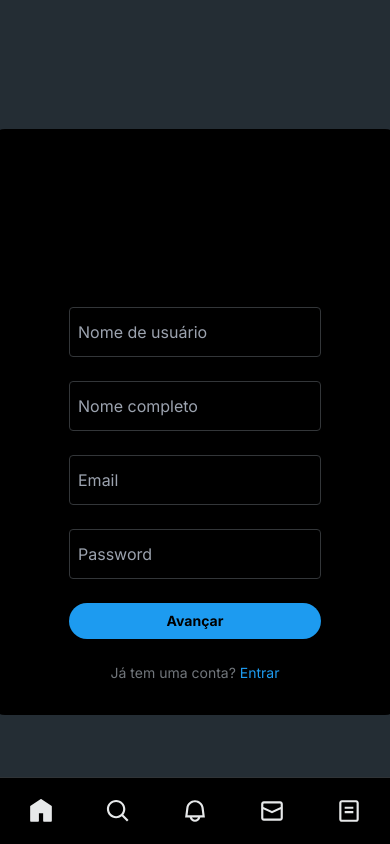
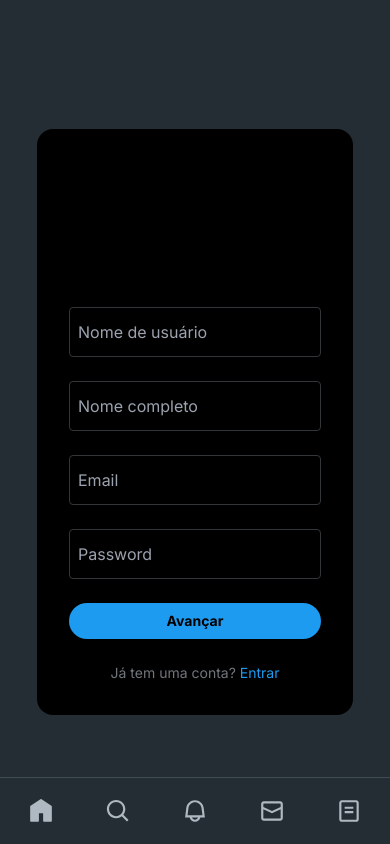
Before and after one commit to JoelsonFerreira/feeling-app, a Next.js app: page /register in a window 390 px wide. Built offline with nearby package versions, Linux system fonts and the light colour scheme.

Commit message:
feat: form mobile styles

```diff
--- a/src/app/login/page.tsx
+++ b/src/app/login/page.tsx
@@ -7,8 +7,8 @@ import { loginUser } from "@/actions/users/login";
 
 export default function Login() {
   return (
-    <div className="fixed inset-0 flex items-center justify-center bg-[rgba(91,_112,_131,_0.4)]">
-      <form className="bg-black flex flex-col items-center gap-6 px-20 py-8 rounded-2xl" action={loginUser}>
+    <div className="fixed z-50 inset-0 flex items-center justify-center bg-[rgba(91,_112,_131,_0.4)] p-6">
+      <form className="bg-black flex flex-col items-center gap-6 p-8 lg:px-20 rounded-2xl max-w-full max-h-[70vh] overflow-y-auto overflow-x-hidden" action={loginUser}>
         <header>
           <svg fill="currentColor" viewBox="0 0 24 24" aria-hidden="true" width={26} height={26}>
             <g>
--- a/src/app/register/page.tsx
+++ b/src/app/register/page.tsx
@@ -7,8 +7,8 @@ import { registerUser } from "@/actions/users/register";
 
 export default function Register() {
   return (
-    <div className="fixed inset-0 flex items-center justify-center bg-[rgba(91,_112,_131,_0.4)]">
-      <form className="bg-black flex flex-col items-center gap-6 px-20 py-8 rounded-2xl" action={registerUser}>
+    <div className="fixed z-50 inset-0 flex items-center justify-center bg-[rgba(91,_112,_131,_0.4)] p-6">
+      <form className="bg-black flex flex-col items-center gap-6 p-8 lg:px-20 rounded-2xl max-w-full max-h-[70vh] overflow-y-auto overflow-x-hidden" action={registerUser}>
         <header>
           <svg fill="currentColor" viewBox="0 0 24 24" aria-hidden="true" width={26} height={26}>
             <g>
```
